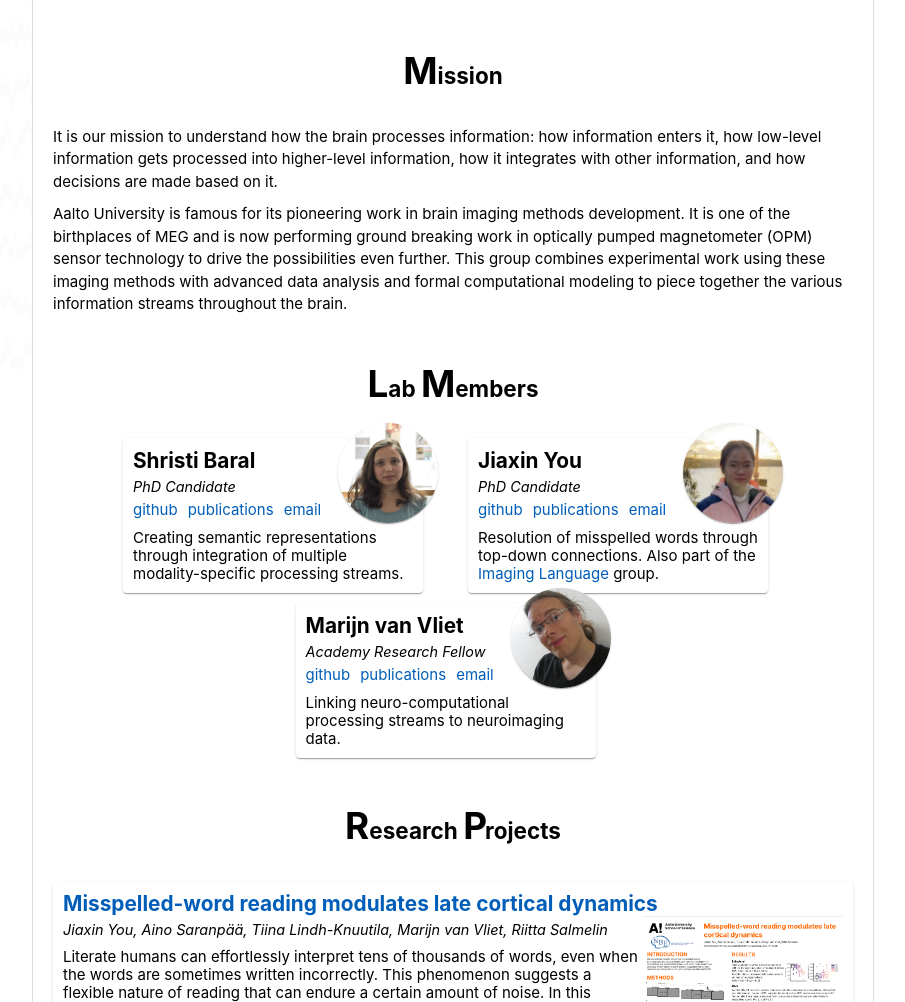
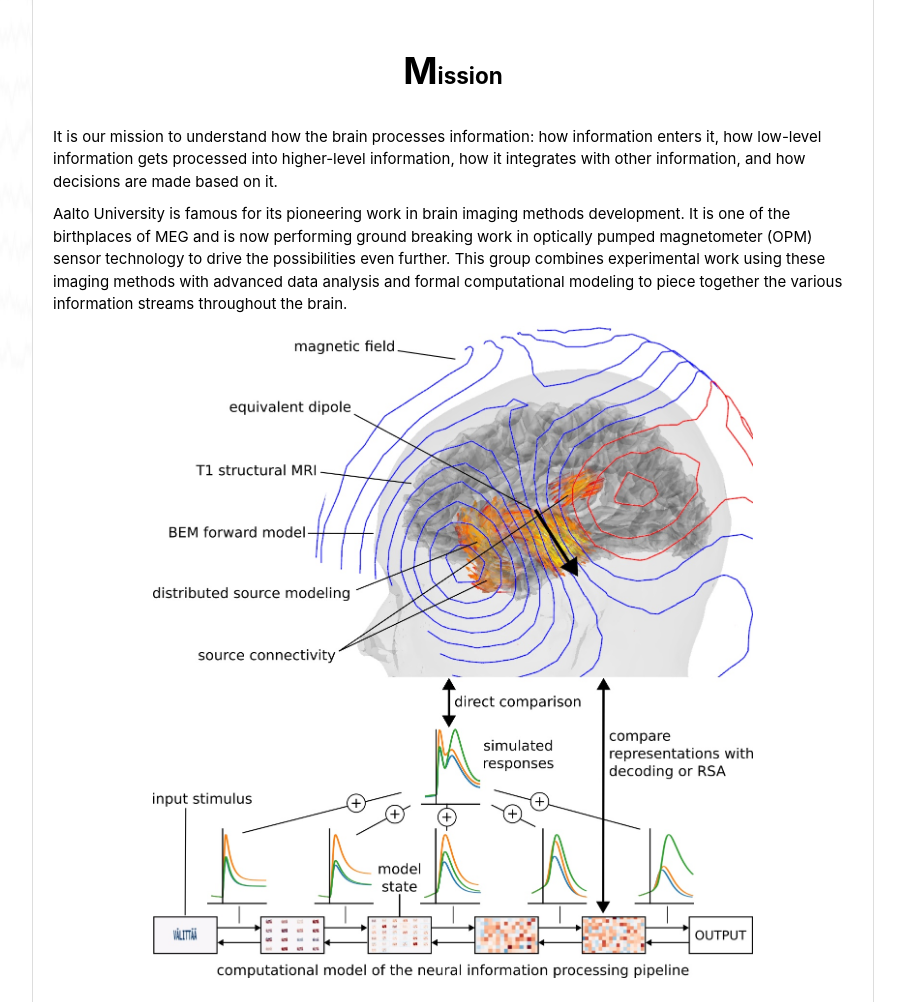
Before and after one commit to cmhc-lab/cmhc-lab.github.io, a plain HTML site: page index.html in a window 1280 px wide. Shown: the part 418-1420 px from the top of the page, without its empty margins (187-1092 px from the left). Drawn offline with Linux system fonts and the light colour scheme; no server answers.

Commit message:
add mission image

```diff
--- a/index.html
+++ b/index.html
@@ -45,6 +45,7 @@
       It is one of the birthplaces of MEG and is now performing ground breaking work in optically pumped magnetometer (OPM) sensor technology to drive the possibilities even further.
       This group combines experimental work using these imaging methods with advanced data analysis and formal computational modeling to piece together the various information streams throughout the brain.
     </p>
+    <img src="images/mission.jpg" alt="we strive to understand the entire stack from computational process to brain activity to how that brain activity appears on our sensors." width="600">
     </section>
 
     <section>
```
Also changed, not shown: images/mission.jpg (added).
